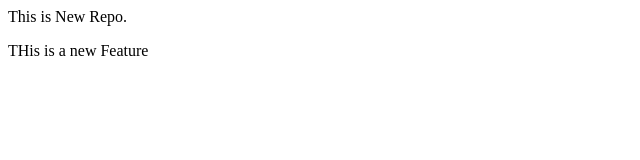
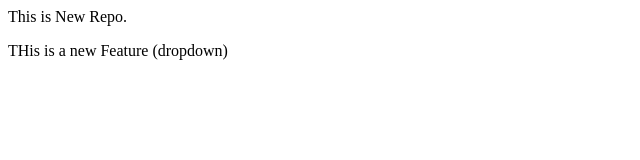
Before and after one commit to PrashantGautam64/localrepo, a plain HTML site: page index.html in a window 1280 px wide. Shown: the full height of the page, 0-640 px from the left. Drawn offline with Linux system fonts and the light colour scheme.

```diff
--- a/index.html
+++ b/index.html
@@ -1,4 +1,4 @@
 <p>This is New Repo.
 
 </p>
-<p> THis is a new Feature</p>
+<p> THis is a new Feature (dropdown)</p>
```
